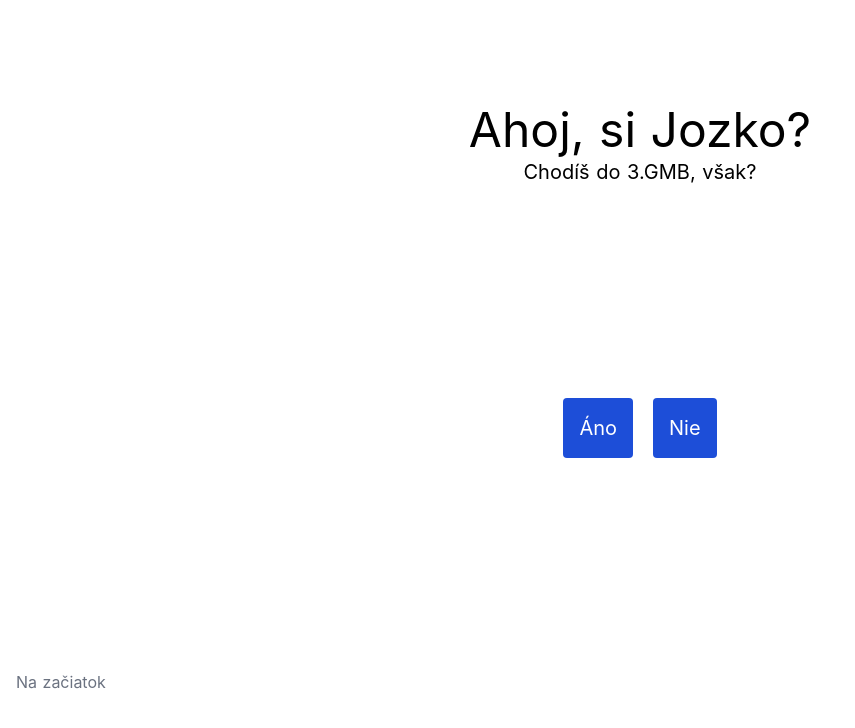
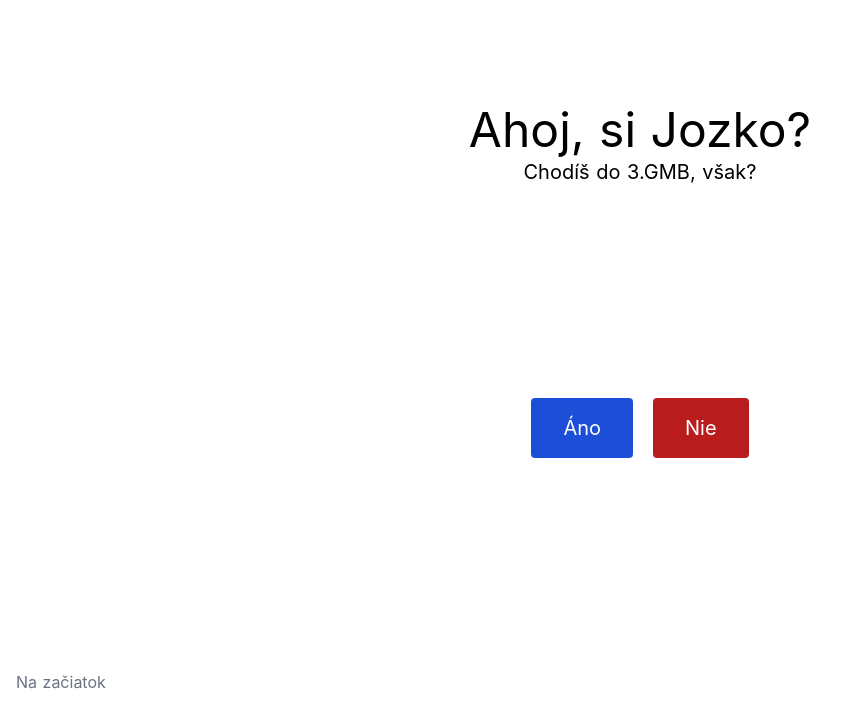
Before and after one commit to mich41v4294/polygraficka-vratnica, a Nuxt app: page / in a window 1280 px wide. Both pictures are taken after a click on the button "Ďalej". Shown: the top 728 px of the page, without its empty margins (0-855 px from the left). Built offline with nearby package versions, Linux system fonts and the light colour scheme.

Commit message:
updated buttons

```diff
--- a/pages/index.vue
+++ b/pages/index.vue
@@ -26,14 +26,14 @@
       <h2 class="text-xl" v-text="'Chodíš do ' + schoolclass + ', však?'"></h2>
       </div>
       <div class="flex flex-row justify-center gap-5">
-      <input @click="next()" class="bg-blue-700 text-white text-xl p-4 rounded" type="button" value="Áno">
-      <input @click="tostart()" class="bg-blue-700 text-white text-xl p-4 rounded" type="button" value="Nie">
+      <input @click="next()" class="bg-blue-700 text-white text-xl py-4 px-8 rounded" type="button" value="Áno">
+      <input @click="tostart()" class="bg-red-700 text-white text-xl py-4 px-8 rounded" type="button" value="Nie">
       </div>
       <p class="back" @click="tostart()">Na začiatok</p>
     </div>
     <div class="container" v-if="visiblestep == 2">
       <div>
-      <h1>Test? Prekonal si? Zadaj to sem</h1>
+      <h1>Máš test? Si zaočkovaný? Zadaj to sem</h1>
       <h2>Ako dátum zadaj dátum testovania, očkovania alebo pozitívneho testu.</h2>
       </div>
       <div class="flex flex-col justify-center gap-5">
```
